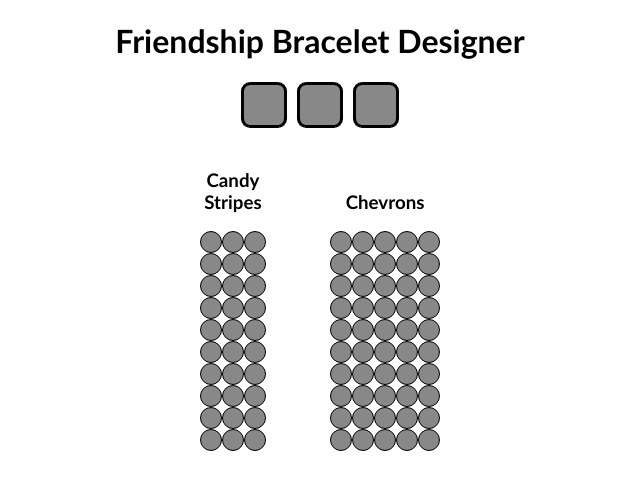
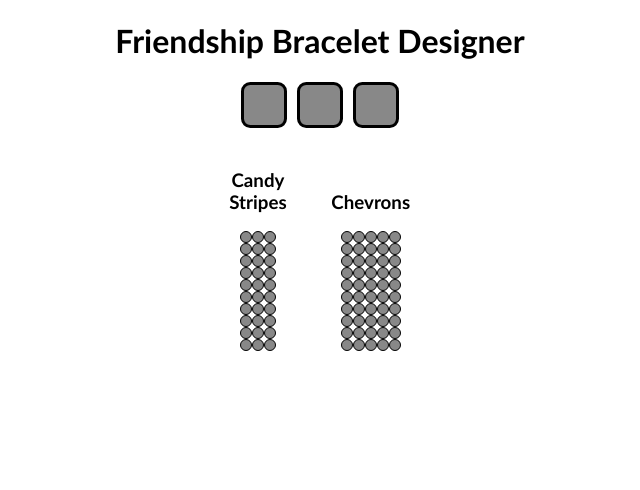
Before and after one commit to zcoder365/FriendshipBraceletVisualizer, a Flask app: template templates/results.html in a window 1280 px wide. Shown: the top 490 px of the page, without its empty margins (320-960 px from the left). Run offline with Flask 3, Linux system fonts and the light colour scheme; the template is opened without the code that fills it: most values are stand-ins (such as "Sample title", 1, 10 or a date in 2020).

Commit message:
resize dots

```diff
--- a/static/styles.css
+++ b/static/styles.css
@@ -39,8 +39,8 @@ body {
 }
 
 .dot {
-    width: 20px;
-    height: 20px;
+    width: 10px;
+    height: 10px;
     background-color: skyblue;
     border-radius: 50%;
     display: inline-flex;
```
